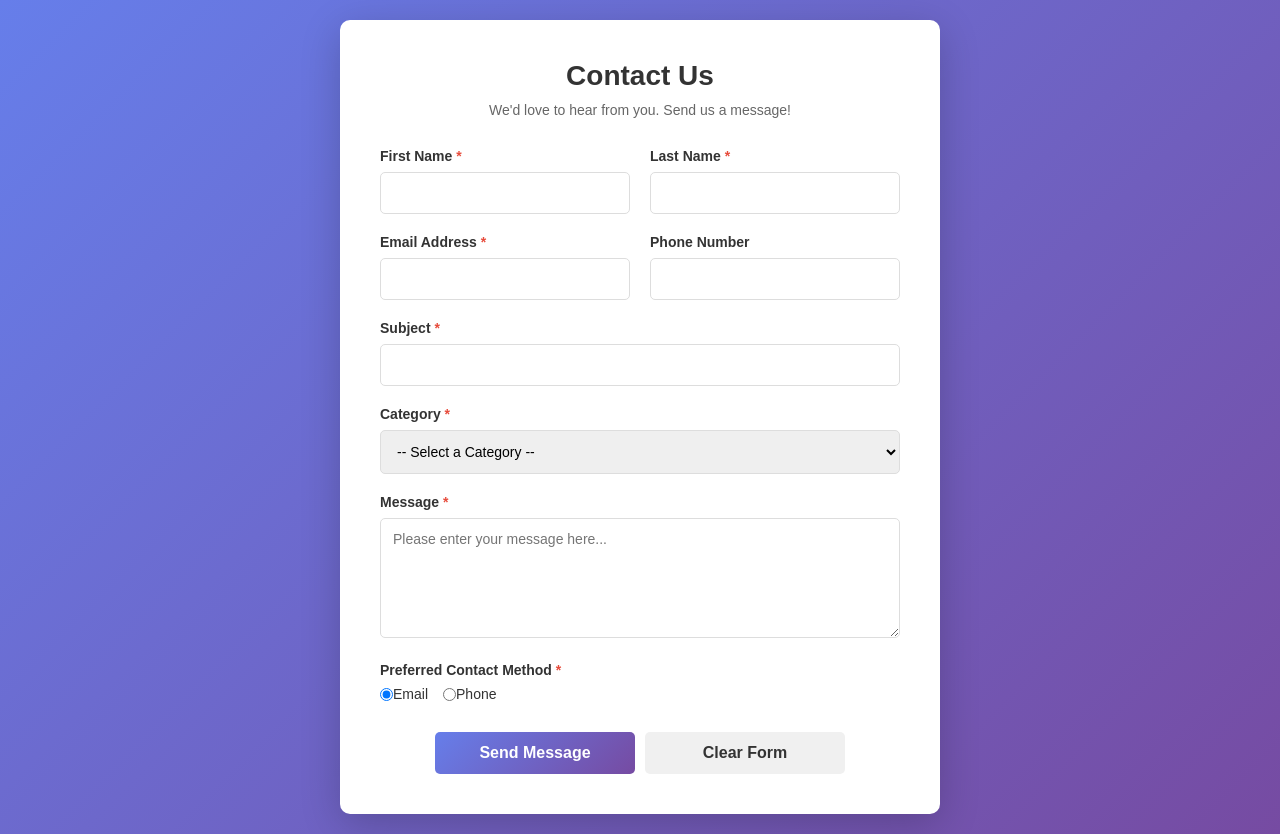
After one commit to vinilspoorthik17112005/Student-, a Django app: template StudentInfo/StudentApp/templates/contact.html in a window 1280 px wide. The commit adds this page. Run offline with Django 3.2, Linux system fonts and the light colour scheme; the template is opened without the code that fills it, so the values that code supplies are empty.

Commit message:
added contact

```diff
--- /dev/null
+++ b/StudentInfo/StudentApp/templates/contact.html
@@ -0,0 +1,337 @@
+<!DOCTYPE html>
+<html lang="en">
+<head>
+  <meta charset="UTF-8">
+  <meta name="viewport" content="width=device-width, initial-scale=1.0">
+  <title>Contact Us - Student Information System</title>
+  <style>
+    * {
+      margin: 0;
+      padding: 0;
+      box-sizing: border-box;
+    }
+
+    body {
+      font-family: Arial, sans-serif;
+      background: linear-gradient(135deg, #667eea 0%, #764ba2 100%);
+      min-height: 100vh;
+      display: flex;
+      align-items: center;
+      justify-content: center;
+      padding: 20px;
+    }
+
+    .container {
+      background: white;
+      border-radius: 10px;
+      box-shadow: 0 10px 40px rgba(0, 0, 0, 0.2);
+      max-width: 600px;
+      width: 100%;
+      padding: 40px;
+    }
+
+    h1 {
+      text-align: center;
+      color: #333;
+      margin-bottom: 10px;
+      font-size: 28px;
+    }
+
+    .subtitle {
+      text-align: center;
+      color: #666;
+      margin-bottom: 30px;
+      font-size: 14px;
+    }
+
+    .form-group {
+      margin-bottom: 20px;
+    }
+
+    label {
+      display: block;
+      margin-bottom: 8px;
+      color: #333;
+      font-weight: 600;
+      font-size: 14px;
+    }
+
+    input[type="text"],
+    input[type="email"],
+    input[type="phone"],
+    input[type="subject"],
+    textarea,
+    select {
+      width: 100%;
+      padding: 12px;
+      border: 1px solid #ddd;
+      border-radius: 5px;
+      font-family: Arial, sans-serif;
+      font-size: 14px;
+      transition: border-color 0.3s, box-shadow 0.3s;
+    }
+
+    input[type="text"]:focus,
+    input[type="email"]:focus,
+    input[type="phone"]:focus,
+    input[type="subject"]:focus,
+    textarea:focus,
+    select:focus {
+      outline: none;
+      border-color: #667eea;
+      box-shadow: 0 0 8px rgba(102, 126, 234, 0.1);
+    }
+
+    textarea {
+      resize: vertical;
+      min-height: 120px;
+    }
+
+    .form-row {
+      display: grid;
+      grid-template-columns: 1fr 1fr;
+      gap: 20px;
+    }
+
+    .form-group.full {
+      grid-column: 1 / -1;
+    }
+
+    .checkbox-group {
+      display: flex;
+      gap: 15px;
+      margin-top: 8px;
+    }
+
+    .checkbox-group label {
+      display: flex;
+      align-items: center;
+      margin-bottom: 0;
+      font-weight: normal;
+    }
+
+    input[type="checkbox"] {
+      margin-right: 8px;
+      cursor: pointer;
+    }
+
+    .button-group {
+      display: flex;
+      gap: 10px;
+      justify-content: center;
+      margin-top: 30px;
+    }
+
+    button {
+      padding: 12px 30px;
+      border: none;
+      border-radius: 5px;
+      font-size: 16px;
+      font-weight: 600;
+      cursor: pointer;
+      transition: all 0.3s;
+    }
+
+    .btn-submit {
+      background: linear-gradient(135deg, #667eea 0%, #764ba2 100%);
+      color: white;
+      flex: 1;
+      max-width: 200px;
+    }
+
+    .btn-submit:hover {
+      transform: translateY(-2px);
+      box-shadow: 0 5px 20px rgba(102, 126, 234, 0.4);
+    }
+
+    .btn-reset {
+      background: #f0f0f0;
+      color: #333;
+      flex: 1;
+      max-width: 200px;
+    }
+
+    .btn-reset:hover {
+      background: #e0e0e0;
+    }
+
+    .success-message {
+      background: #d4edda;
+      color: #155724;
+      padding: 15px;
+      border-radius: 5px;
+      margin-bottom: 20px;
+      display: none;
+      text-align: center;
+    }
+
+    .error-message {
+      background: #f8d7da;
+      color: #721c24;
+      padding: 15px;
+      border-radius: 5px;
+      margin-bottom: 20px;
+      display: none;
+      text-align: center;
+    }
+
+    .required-field::after {
+      content: " *";
+      color: #e74c3c;
+    }
+
+    @media (max-width: 600px) {
+      .container {
+        padding: 25px;
+      }
+
+      h1 {
+        font-size: 22px;
+      }
+
+      .form-row {
+        grid-template-columns: 1fr;
+      }
+
+      .button-group {
+        flex-direction: column;
+      }
+
+      .btn-submit,
+      .btn-reset {
+        max-width: 100%;
+      }
+    }
+  </style>
+</head>
+<body>
+  <div class="container">
+    <h1>Contact Us</h1>
+    <p class="subtitle">We'd love to hear from you. Send us a message!</p>
+
+    <div class="success-message" id="successMessage">
+      Thank you! Your message has been sent successfully.
+    </div>
+
+    <div class="error-message" id="errorMessage">
+      Error! Please fill in all required fields.
+    </div>
+
+    <form id="contactForm" method="POST" action="{% url 'contact' %}">
+      {% csrf_token %}
+
+      <div class="form-row">
+        <div class="form-group">
+          <label for="firstName" class="required-field">First Name</label>
+          <input type="text" id="firstName" name="first_name" required>
+        </div>
+
+        <div class="form-group">
+          <label for="lastName" class="required-field">Last Name</label>
+          <input type="text" id="lastName" name="last_name" required>
+        </div>
+      </div>
+
+      <div class="form-row">
+        <div class="form-group">
+          <label for="email" class="required-field">Email Address</label>
+          <input type="email" id="email" name="email" required>
+        </div>
+
+        <div class="form-group">
+          <label for="phone">Phone Number</label>
+          <input type="text" id="phone" name="phone">
+        </div>
+      </div>
+
+      <div class="form-group full">
+        <label for="subject" class="required-field">Subject</label>
+        <input type="text" id="subject" name="subject" required>
+      </div>
+
+      <div class="form-group full">
+        <label for="category" class="required-field">Category</label>
+        <select id="category" name="category" required>
+          <option value="">-- Select a Category --</option>
+          <option value="admission">Admission Inquiry</option>
+          <option value="academic">Academic Question</option>
+          <option value="technical">Technical Issue</option>
+          <option value="feedback">Feedback</option>
+          <option value="other">Other</option>
+        </select>
+      </div>
+
+      <div class="form-group full">
+        <label for="message" class="required-field">Message</label>
+        <textarea id="message" name="message" required placeholder="Please enter your message here..."></textarea>
+      </div>
+
+      <div class="form-group full">
+        <label class="required-field">Preferred Contact Method</label>
+        <div class="checkbox-group">
+          <label>
+            <input type="radio" name="contact_method" value="email" checked> Email
+          </label>
+          <label>
+            <input type="radio" name="contact_method" value="phone"> Phone
+          </label>
+        </div>
+      </div>
+
+      <div class="button-group">
+        <button type="submit" class="btn-submit">Send Message</button>
+        <button type="reset" class="btn-reset">Clear Form</button>
+      </div>
+    </form>
+  </div>
+
+  <script>
+    document.getElementById('contactForm').addEventListener('submit', function(e) {
+      e.preventDefault();
+
+      const form = this;
+      const formData = new FormData(form);
+
+      // Validate form
+      const firstName = document.getElementById('firstName').value.trim();
+      const email = document.getElementById('email').value.trim();
+      const subject = document.getElementById('subject').value.trim();
+      const message = document.getElementById('message').value.trim();
+
+      if (!firstName || !email || !subject || !message) {
+        document.getElementById('errorMessage').style.display = 'block';
+        document.getElementById('successMessage').style.display = 'none';
+        return;
+      }
+
+      // Submit form
+      fetch(form.action, {
+        method: 'POST',
+        body: formData,
+        headers: {
+          'X-Requested-With': 'XMLHttpRequest'
+        }
+      })
+      .then(response => response.json())
+      .then(data => {
+        if (data.success) {
+          document.getElementById('successMessage').style.display = 'block';
+          document.getElementById('errorMessage').style.display = 'none';
+          form.reset();
+          setTimeout(() => {
+            document.getElementById('successMessage').style.display = 'none';
+          }, 5000);
+        } else {
+          document.getElementById('errorMessage').style.display = 'block';
+          document.getElementById('successMessage').style.display = 'none';
+        }
+      })
+      .catch(error => {
+        console.error('Error:', error);
+        document.getElementById('errorMessage').style.display = 'block';
+        document.getElementById('successMessage').style.display = 'none';
+      });
+    });
+  </script>
+</body>
+</html>
--- a/StudentInfo/StudentApp/templates/landing.html
+++ b/StudentInfo/StudentApp/templates/landing.html
@@ -106,10 +106,10 @@
   <!-- Navigation -->
   <nav>
     <ul>
-      <li><a href="#">Home</a></li>
+      <li><a href="{% url 'landing' %}">Home</a></li>
       <li><a href="#">About</a></li>
       <li><a href="#">Courses</a></li>
-      <li><a href="#">Contact</a></li>
+      <li><a href="{% url 'contact' %}">Contact</a></li>
     </ul>
   </nav>
 
@@ -120,6 +120,5 @@
       <p>Access all your academic details, resources, and updates in one place.</p>
     </div>
   </section>
-
 </body>
 </html>
--- a/StudentInfo/StudentApp/views.py
+++ b/StudentInfo/StudentApp/views.py
@@ -7,5 +7,7 @@ def student(request):
     return render(request, 'student.html')
 def landing(request):
     return render(request, 'landing.html')
+def contact(request):
+    return render(request, 'contact.html')
 
 # Create your views here.
--- a/StudentInfo/StudentInfo/urls.py
+++ b/StudentInfo/StudentInfo/urls.py
@@ -16,11 +16,12 @@ Including another URLconf
 """
 from django.contrib import admin
 from django.urls import path
-from StudentApp.views import index,student,landing
+from StudentApp.views import index,student,landing,contact
 
 urlpatterns = [
     path('admin/', admin.site.urls),
     path('index/', index, name='index'),
     path('student/', student, name='student'),
     path('landing/', landing, name='landing'),
+    path('contact/', contact, name='contact'),
 ]
```
Also changed, not shown: StudentInfo/db.sqlite3.
